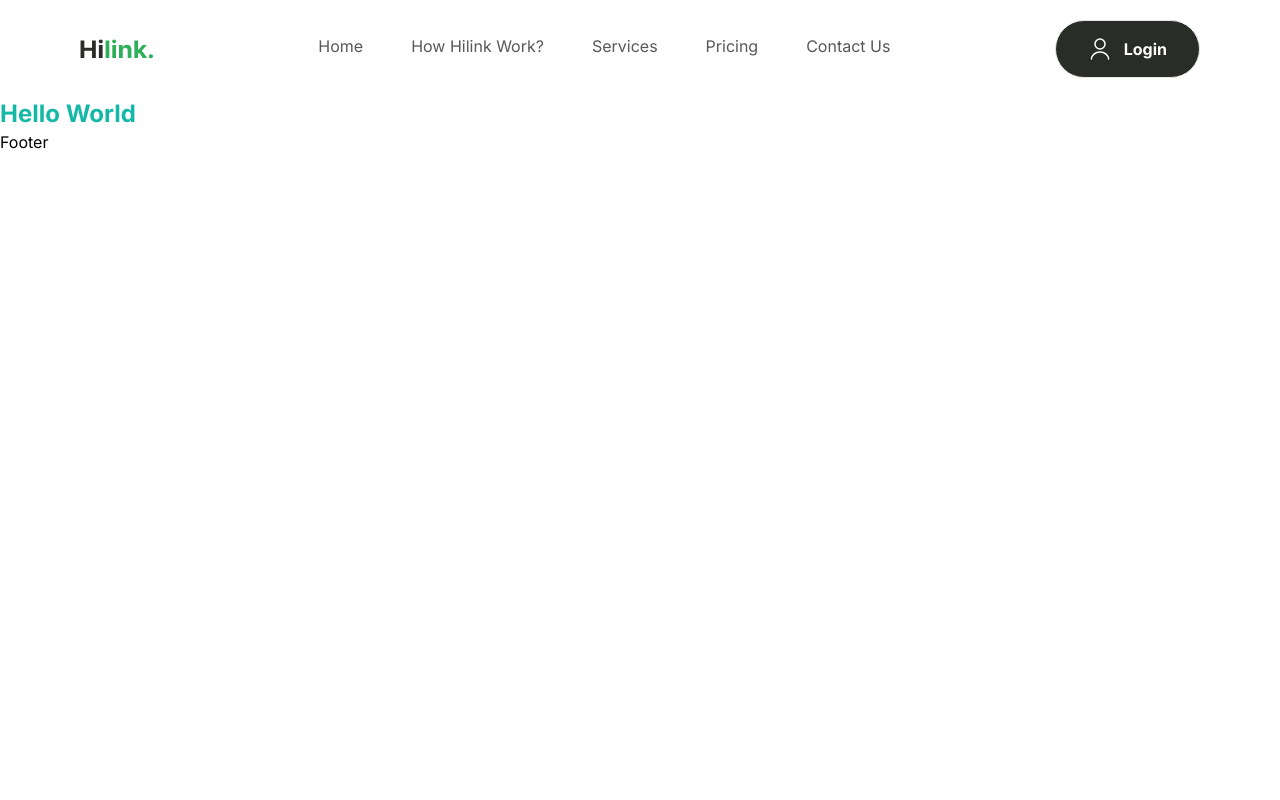
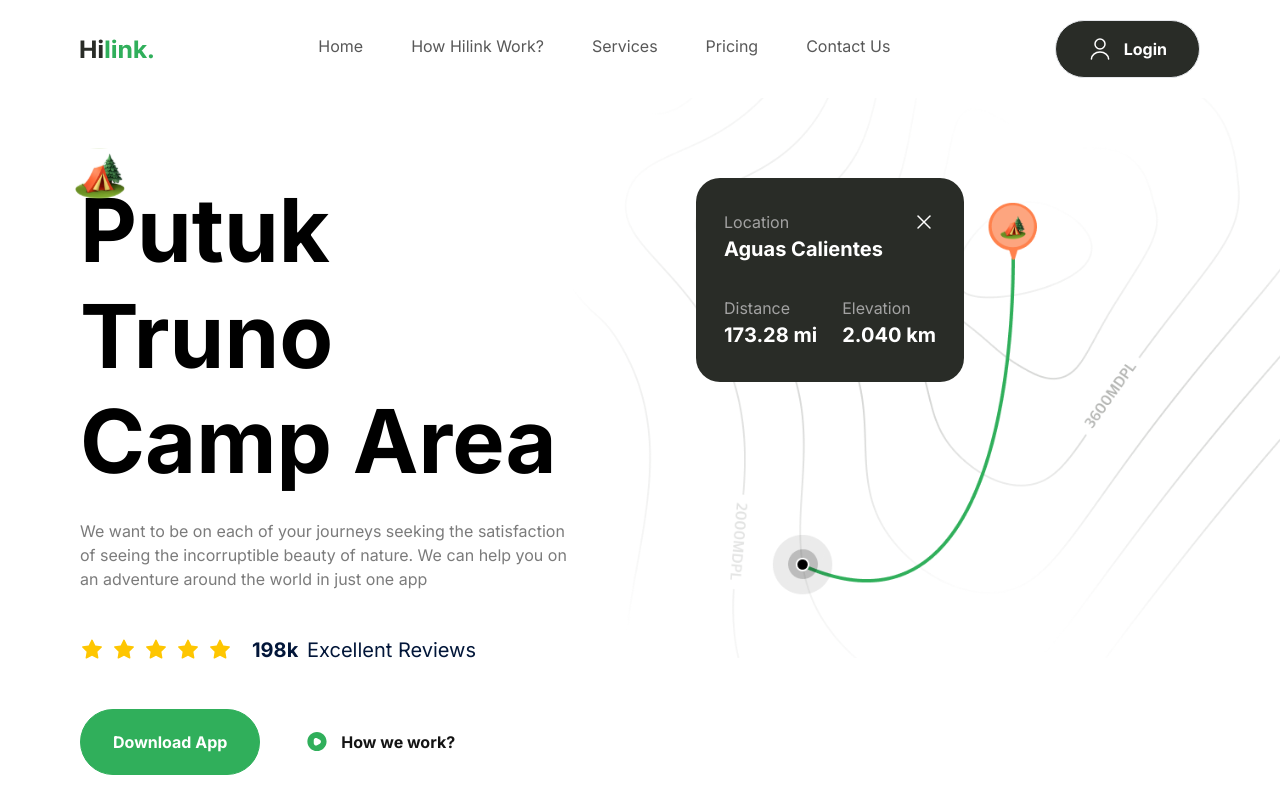
Before and after one commit to HoangLeCoder/nextjs-travel-website, a Next.js app: page / in a window 1280 px wide. Shown: the top 800 px of the page. Built offline with nearby package versions, Linux system fonts and the light colour scheme.

Commit message:
Complete Hero Section

```diff
--- a/app/globals.css
+++ b/app/globals.css
@@ -141,7 +141,7 @@ body {
 
   /* Get App */
   .get-app {
-    @apply max-container relative flex w-full  flex-col justify-between gap-32 overflow-hidden bg-green-90 bg-pattern bg-cover bg-center bg-no-repeat px-6 py-12 text-white sm:flex-row sm:gap-12 sm:py-24 lg:px-20 xl:max-h-[598px] 2xl:rounded-5xl;
+    @apply max-container relative flex w-full flex-col justify-between gap-32 overflow-hidden bg-green-90 bg-pattern bg-cover bg-center bg-no-repeat px-6 py-12 text-white sm:flex-row sm:gap-12 sm:py-24 lg:px-20 xl:max-h-[598px] 2xl:rounded-5xl;
   }
 }
 
--- a/app/page.tsx
+++ b/app/page.tsx
@@ -1,9 +1,17 @@
-import Image from 'next/image'
+import Hero from '@/components/Hero'
+import Camp from '@/components/Camp'
+import Guide from '@/components/Guide'
+import Features from '@/components/Features'
+import GetApp from '@/components/GetApp'
 
 export default function Home() {
   return (
-   <h1 className='font-bold text-teal-500 text-2xl'>
-    Hello World
-   </h1>
+   <>
+    <Hero />
+    <Camp />
+    <Guide />
+    <Features />
+    <GetApp />
+   </>
   )
 }
--- a/components/Button.tsx
+++ b/components/Button.tsx
@@ -4,7 +4,7 @@ type ButtonProps = {
     type: 'button' | 'submit';
     title: string;
     icon?: string;
-    variant: 'btn_dark_green'
+    variant: string;
 
 }
 
--- /dev/null
+++ b/components/Camp.tsx
@@ -0,0 +1,9 @@
+import React from 'react'
+
+const Camp = () => {
+  return (
+    <div>Camp</div>
+  )
+}
+
+export default Camp
--- /dev/null
+++ b/components/Features.tsx
@@ -0,0 +1,9 @@
+import React from 'react'
+
+const Features = () => {
+  return (
+    <div>Features</div>
+  )
+}
+
+export default Features
--- /dev/null
+++ b/components/GetApp.tsx
@@ -0,0 +1,9 @@
+import React from 'react'
+
+const GetApp = () => {
+  return (
+    <div>GetApp</div>
+  )
+}
+
+export default GetApp
--- /dev/null
+++ b/components/Guide.tsx
@@ -0,0 +1,9 @@
+import React from 'react'
+
+const Guide = () => {
+  return (
+    <div>Guide</div>
+  )
+}
+
+export default Guide
--- /dev/null
+++ b/components/Hero.tsx
@@ -0,0 +1,101 @@
+import Image from "next/image";
+import React from "react";
+import Button from "./Button";
+
+const Hero = () => {
+    return (
+        <section className="max-container padding-container flex flex-col gap-20 py-10 pb-32 md:gap-28 lg:py-20 xl:flex-row">
+            <div className="hero-map" />
+
+            {/* LEFT */}
+            <div className="relative z-20 flex flex-1 flex-col xl:w-1/2">
+                <Image
+                    src="/camp.svg"
+                    alt="camp"
+                    width={50}
+                    height={50}
+                    className="absolute left-[-5px] top-[-30px] w-10 lg:w-[50px]"
+                />
+                <h1 className="bold-52 lg:bold-88">Putuk Truno Camp Area</h1>
+                <p className="regular-16 mt-6 text-gray-30 xl:max-w-[520px]">
+                    We want to be on each of your journeys seeking the
+                    satisfaction of seeing the incorruptible beauty of nature.
+                    We can help you on an adventure around the world in just one
+                    app
+                </p>
+
+                <div className="my-11 flex flex-wrap gap-5">
+                    <div className="flex items-center gap-2">
+                        {Array(5)
+                            .fill(1)
+                            .map((_, index) => (
+                                <Image
+                                    src="/star.svg"
+                                    key={index}
+                                    alt="star"
+                                    width={24}
+                                    height={24}
+                                />
+                            ))}
+                    </div>
+
+                    <p className="bold-16 lg:bold-20 text-blue-70">
+                        198k{" "}
+                        <span className="regular-16 lg:regular-20 ml-1">
+                            Excellent Reviews
+                        </span>
+                    </p>
+                </div>
+
+                <div className="flex flex-col w-full gap-3 sm:flex-row">
+                    <Button
+                        type="button"
+                        title="Download App"
+                        variant="btn_green"
+                    />
+
+                    <Button
+                        type="button"
+                        title="How we work?"
+                        icon="/play.svg"
+                        variant="btn_white_text"
+                    />
+                </div>
+            </div>
+
+            {/* RIGHT */}
+            <div className="relative flex flex-1 items-start">
+                <div className="relative z-20 w-[268px] flex flex-col gap-8 rounded-3xl bg-green-90 px-7 py-8">
+                    <div className="flex flex-col">
+                        <div className="flexBetween">
+                            <p className="regular-16 text-gray-20">Location</p>
+                            <Image
+                                src="/close.svg"
+                                alt="close"
+                                width={24}
+                                height={24}
+                            />
+                        </div>
+                        <p className="bold-20 text-white">Aguas Calientes</p>
+                    </div>
+                    <div className="flexBetween">
+                        <div className="flex flex-col">
+                            <p className="regular-16 block text-gray-20">
+                                Distance
+                            </p>
+                            <p className="bold-20 text-white">173.28 mi</p>
+                        </div>
+                        <div className="flex flex-col">
+                            <p className="regular-16 block text-gray-20">
+                                Elevation
+                            </p>
+                            <p className="bold-20 text-white">2.040 km</p>
+                        </div>
+                    </div>
+                </div>
+            </div>
+        </section>
+    );
+};
+
+export default Hero;
```
